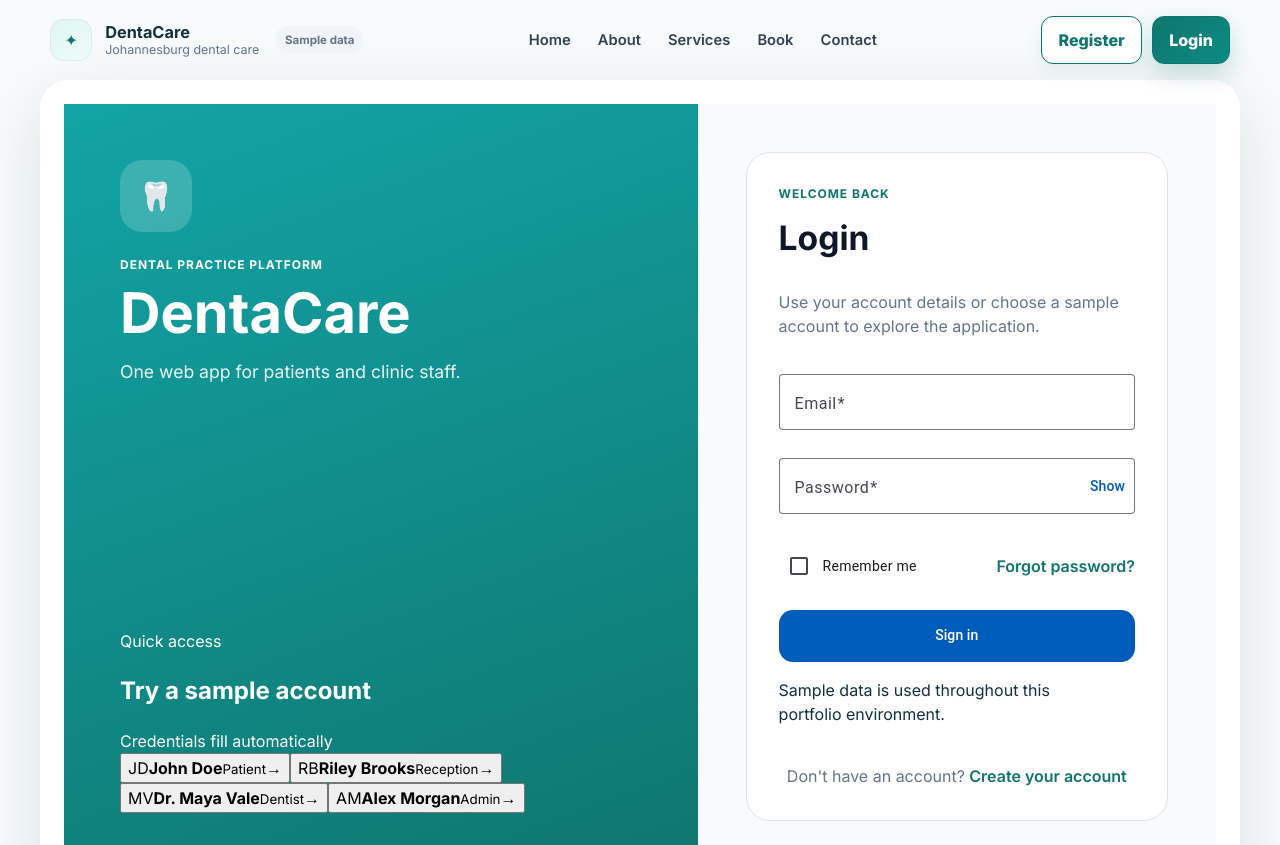
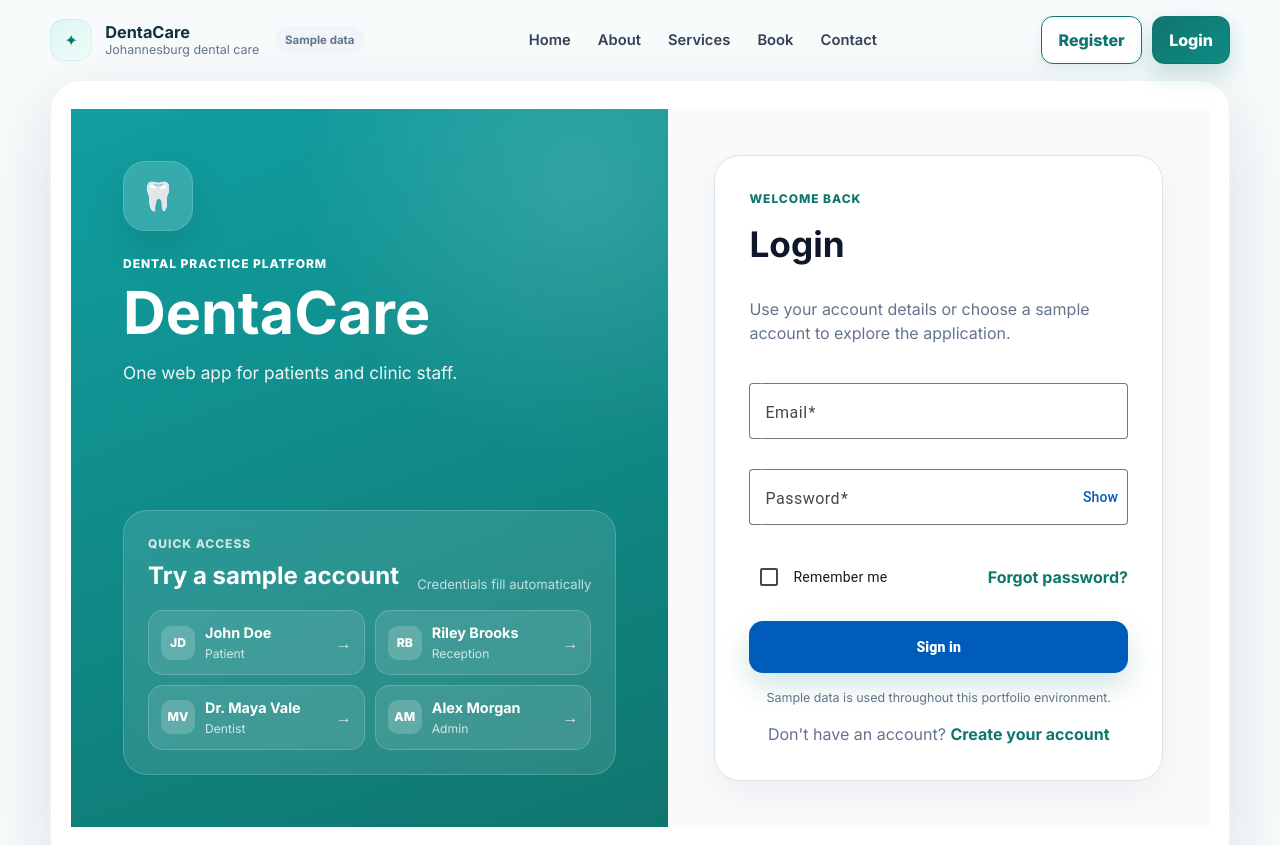
Before and after one commit to oboikanyego/dentacare-system, an Angular app: page /login in a window 1280 px wide. Shown: the top 845 px of the page. Built offline with nearby package versions, Linux system fonts and the light colour scheme.

Commit message:
style: polish login and sample account chooser

```diff
--- a/src/app/features/auth/login/login.component.css
+++ b/src/app/features/auth/login/login.component.css
@@ -3,114 +3,188 @@
 }
 
 .auth-page {
-  min-height: calc(100vh - 162px);
-  padding: 24px;
+  min-height: calc(100vh - 120px);
+  padding: 28px 20px 40px;
   background: linear-gradient(135deg, #eaf7f7 0%, #f8fbff 100%);
 }
 
 .auth-page--split {
   display: grid;
-  grid-template-columns: minmax(320px, 1.1fr) minmax(320px, 0.9fr);
-  gap: 0;
-  max-width: 1200px;
+  grid-template-columns: minmax(360px, 1.05fr) minmax(360px, 0.95fr);
+  max-width: 1180px;
   margin: 0 auto;
-  border-radius: 28px;
+  border: 1px solid rgba(15, 118, 110, 0.08);
+  border-radius: 30px;
   overflow: hidden;
-  box-shadow: 0 22px 70px rgba(15, 23, 42, 0.12);
+  box-shadow: 0 24px 70px rgba(15, 23, 42, 0.12);
   background: #fff;
 }
 
 .auth-panel {
-  min-height: 720px;
+  min-height: 700px;
 }
 
 .auth-panel--brand {
-  background: linear-gradient(160deg, #12a4a6 0%, #0f766e 100%);
+  background:
+    radial-gradient(circle at 85% 10%, rgba(255,255,255,.14), transparent 34%),
+    linear-gradient(160deg, #119fa2 0%, #0f766e 100%);
   color: #fff;
-  padding: 56px;
+  padding: 52px;
   display: flex;
   flex-direction: column;
   justify-content: space-between;
-  gap: 40px;
+  gap: 36px;
 }
 
 .brand-badge {
-  width: 72px;
-  height: 72px;
+  width: 70px;
+  height: 70px;
   border-radius: 22px;
   display: grid;
   place-items: center;
   font-size: 28px;
-  background: rgba(255, 255, 255, 0.18);
+  background: rgba(255, 255, 255, 0.16);
+  border: 1px solid rgba(255,255,255,.16);
+  box-shadow: 0 16px 34px rgba(4, 70, 67, 0.18);
   margin-bottom: 24px;
 }
 
 .eyebrow,
-.section-label {
+.section-label,
+.sample-kicker {
   margin: 0 0 10px;
   text-transform: uppercase;
   letter-spacing: 0.08em;
   font-size: 12px;
-  font-weight: 700;
+  font-weight: 800;
 }
 
 .auth-panel--brand h1 {
   margin: 0 0 14px;
-  font-size: clamp(2.4rem, 5vw, 3.5rem);
-  line-height: 1.05;
+  font-size: clamp(2.6rem, 5vw, 3.7rem);
+  line-height: 1.02;
 }
 
-.brand-copy,
-.brand-feature p {
+.brand-copy {
   margin: 0;
-  font-size: 1.1rem;
+  font-size: 1.08rem;
   line-height: 1.7;
   color: rgba(255, 255, 255, 0.92);
 }
 
-.brand-feature {
-  padding: 28px;
+.sample-access {
+  padding: 24px;
   border-radius: 24px;
-  background: rgba(255, 255, 255, 0.12);
+  background: rgba(255, 255, 255, 0.11);
   border: 1px solid rgba(255, 255, 255, 0.18);
+  backdrop-filter: blur(8px);
 }
 
-.brand-feature h2 {
-  margin: 0 0 12px;
-  font-size: 1.95rem;
+.sample-access-heading {
+  display: flex;
+  align-items: flex-end;
+  justify-content: space-between;
+  gap: 1rem;
+  margin-bottom: 16px;
 }
 
-.brand-pills {
-  display: flex;
-  flex-wrap: wrap;
-  gap: 12px;
-  margin-top: 24px;
+.sample-access-heading h2 {
+  margin: 0;
+  font-size: 1.5rem;
 }
 
-.brand-pills span {
-  display: inline-flex;
+.sample-kicker {
+  margin-bottom: 5px;
+  color: rgba(255,255,255,.76);
+}
+
+.sample-access-heading > span {
+  color: rgba(255,255,255,.72);
+  font-size: 0.82rem;
+  text-align: right;
+}
+
+.sample-account-grid {
+  display: grid;
+  grid-template-columns: repeat(2, minmax(0, 1fr));
+  gap: 10px;
+}
+
+.sample-account {
+  min-width: 0;
+  display: grid;
+  grid-template-columns: auto minmax(0, 1fr) auto;
   align-items: center;
-  border-radius: 999px;
-  padding: 10px 16px;
-  background: rgba(255, 255, 255, 0.16);
-  font-size: 0.95rem;
+  gap: 10px;
+  padding: 11px 12px;
+  border: 1px solid rgba(255,255,255,.18);
+  border-radius: 15px;
+  background: rgba(255,255,255,.1);
+  color: #fff;
+  text-align: left;
+  transition: transform 150ms ease, background 150ms ease, border-color 150ms ease;
+}
+
+.sample-account:hover,
+.sample-account.selected {
+  transform: translateY(-1px);
+  background: rgba(255,255,255,.18);
+  border-color: rgba(255,255,255,.36);
+}
+
+.sample-avatar {
+  width: 34px;
+  height: 34px;
+  display: grid;
+  place-items: center;
+  border-radius: 10px;
+  background: rgba(255,255,255,.18);
+  font-size: 0.76rem;
+  font-weight: 800;
+}
+
+.sample-copy {
+  min-width: 0;
+  display: grid;
+  gap: 1px;
+}
+
+.sample-copy strong,
+.sample-copy small {
+  overflow: hidden;
+  text-overflow: ellipsis;
+  white-space: nowrap;
+}
+
+.sample-copy strong {
+  font-size: 0.9rem;
+}
+
+.sample-copy small {
+  color: rgba(255,255,255,.76);
+  font-size: 0.76rem;
+}
+
+.sample-arrow {
+  color: rgba(255,255,255,.8);
 }
 
 .auth-panel--form {
   display: flex;
   align-items: center;
   justify-content: center;
-  padding: 48px;
+  padding: 46px;
   background: #f8fafc;
 }
 
 .auth-card {
   width: 100%;
-  max-width: 480px;
-  padding: 32px;
-  border-radius: 24px;
+  max-width: 490px;
+  padding: 34px;
+  border-radius: 26px;
   background: #fff;
   border-color: #dbe4ea;
+  box-shadow: 0 12px 34px rgba(15, 23, 42, 0.05);
 }
 
 .section-label {
@@ -119,12 +193,13 @@
 
 .auth-card h2 {
   margin: 0 0 10px;
-  font-size: 2.1rem;
+  font-size: 2.2rem;
   color: #0f172a;
 }
 
 .muted,
-.footer-text {
+.footer-text,
+.sample-note {
   color: #64748b;
 }
 
@@ -144,8 +219,8 @@
 .auth-form {
   display: flex;
   flex-direction: column;
-  gap: 8px;
-  margin-top: 20px;
+  gap: 10px;
+  margin-top: 22px;
 }
 
 mat-form-field {
@@ -157,14 +232,19 @@ mat-form-field {
   align-items: center;
   justify-content: space-between;
   gap: 16px;
-  margin: 4px 0 16px;
+  margin: 2px 0 14px;
 }
 
 .inline-link,
 .footer-text a {
   color: #0f766e;
-  font-weight: 600;
+  font-weight: 700;
   text-decoration: none;
+}
+
+.inline-link:hover,
+.footer-text a:hover {
+  text-decoration: underline;
 }
 
 .submit-button {
@@ -175,14 +255,22 @@ mat-form-field {
   align-items: center;
   justify-content: center;
   gap: 10px;
+  font-weight: 800;
+  box-shadow: 0 12px 28px rgba(15, 118, 110, 0.2);
 }
 
 .submit-button .mat-mdc-progress-spinner {
   --mdc-circular-progress-active-indicator-color: #fff;
 }
 
+.sample-note {
+  margin: 16px 0 0;
+  text-align: center;
+  font-size: 0.78rem;
+}
+
 .footer-text {
-  margin: 22px 0 0;
+  margin: 14px 0 0;
   text-align: center;
 }
 
@@ -205,17 +293,34 @@ mat-form-field {
   }
 
   .auth-panel--form {
-    padding: 28px 20px;
+    padding: 30px 22px;
   }
 }
 
 @media (max-width: 640px) {
   .auth-page {
-    padding: 12px;
+    padding: 12px 10px 24px;
   }
 
   .auth-card {
     padding: 24px 18px;
+  }
+
+  .sample-access {
+    padding: 18px;
+  }
+
+  .sample-access-heading {
+    align-items: flex-start;
+    flex-direction: column;
+  }
+
+  .sample-access-heading > span {
+    text-align: left;
+  }
+
+  .sample-account-grid {
+    grid-template-columns: 1fr;
   }
 
   .form-actions-row {
```
